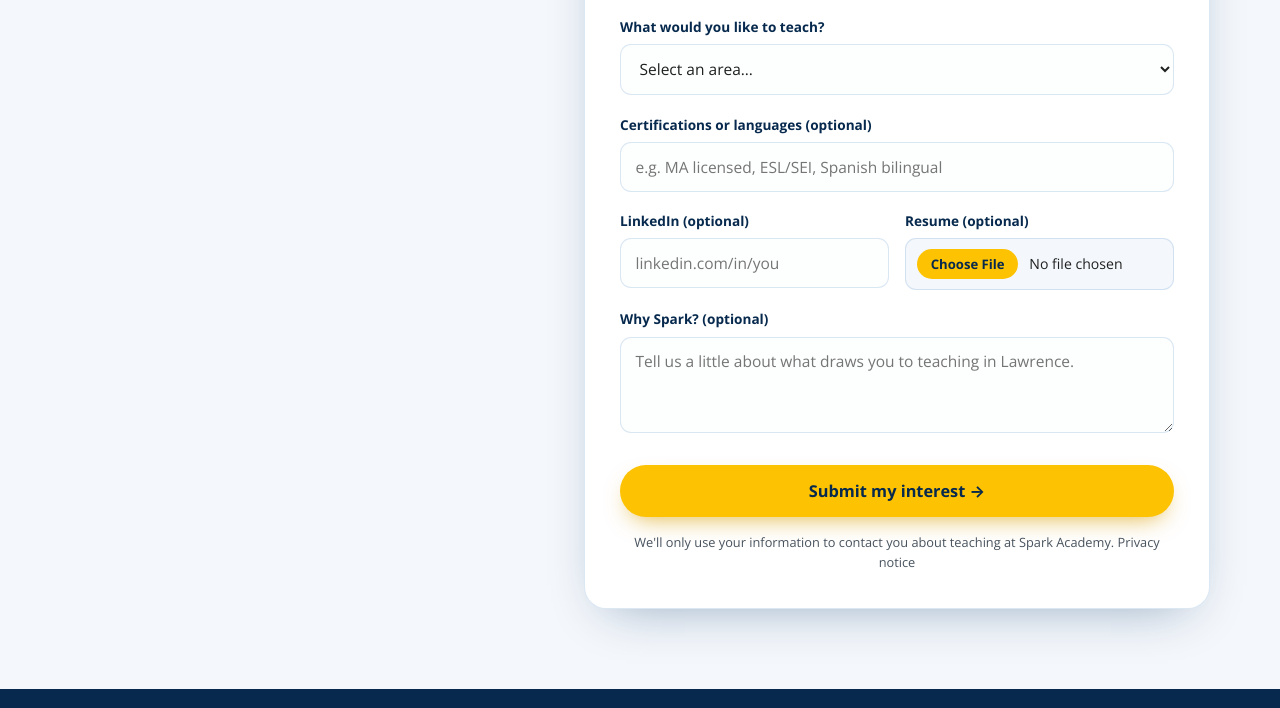
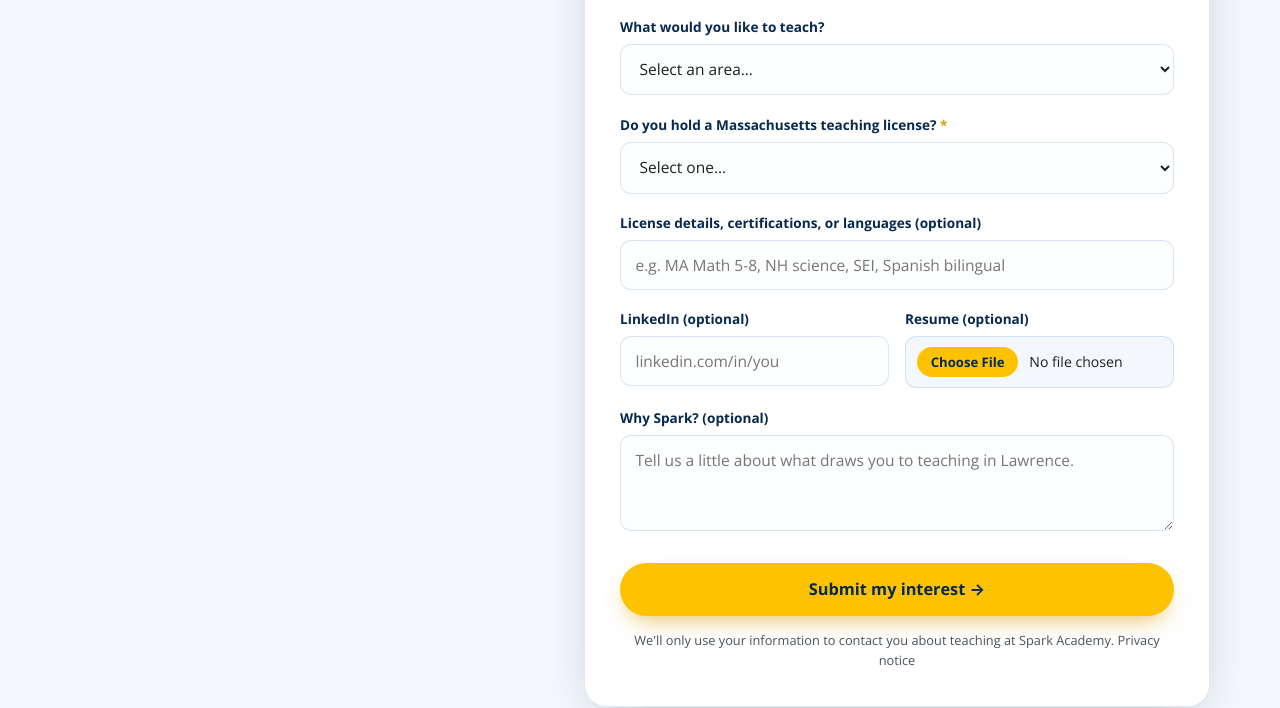
Before and after one commit to mikeberlinworkshop/workshop-hiring-website, a plain HTML site: page sparklps/index.html in a window 1280 px wide. Shown: the part 4776-5484 px from the top of the page. Drawn offline with nearby package versions, Linux system fonts and the light colour scheme.

Commit message:
Capture MA license on Spark forms

```diff
--- a/sparklps/index.html
+++ b/sparklps/index.html
@@ -165,8 +165,10 @@
             <input id="phone" name="phone" type="tel" autocomplete="tel" placeholder="(978) 555-0123" /></div>
           <div class="field"><label for="role_sel">What would you like to teach?</label>
             <select id="role_sel" name="role_interest"><option value="">Select an area…</option><option>Middle grades (6–8)</option><option>ESL / Sheltered English (SEI)</option><option>Bilingual / Dual Language</option><option>Special Education</option><option>Math</option><option>Science</option><option>History / Social Studies</option><option>English / Literacy</option><option>Specialist (Art, Music, PE, etc.)</option><option>Paraprofessional / Support</option><option>Other / Not sure yet</option></select></div>
-          <div class="field"><label for="cert">Certifications or languages (optional)</label>
-            <input id="cert" name="certifications" placeholder="e.g. MA licensed, ESL/SEI, Spanish bilingual" /></div>
+          <div class="field"><label for="ma_license">Do you hold a Massachusetts teaching license? <span class="req">*</span></label>
+            <select id="ma_license" name="ma_license" required><option value="">Select one...</option><option value="yes">Yes</option><option value="other_state">No, licensed in another state</option><option value="in_progress">In progress</option><option value="none">No license yet</option></select></div>
+          <div class="field"><label for="license_detail">License details, certifications, or languages (optional)</label>
+            <input id="license_detail" name="license_detail" placeholder="e.g. MA Math 5-8, NH science, SEI, Spanish bilingual" /></div>
           <div class="field row">
             <div class="field"><label for="li">LinkedIn (optional)</label>
               <input id="li" name="linkedin" type="text" inputmode="url" placeholder="linkedin.com/in/you" /></div>
```
Also changed, not shown: sparklps/roles/history-teacher.html (+4 -2 lines), sparklps/roles/instructional-coach.html (+4 -2 lines), sparklps/roles/math-sped-teacher.html (+4 -2 lines), sparklps/roles/science-teacher.html (+4 -2 lines).
